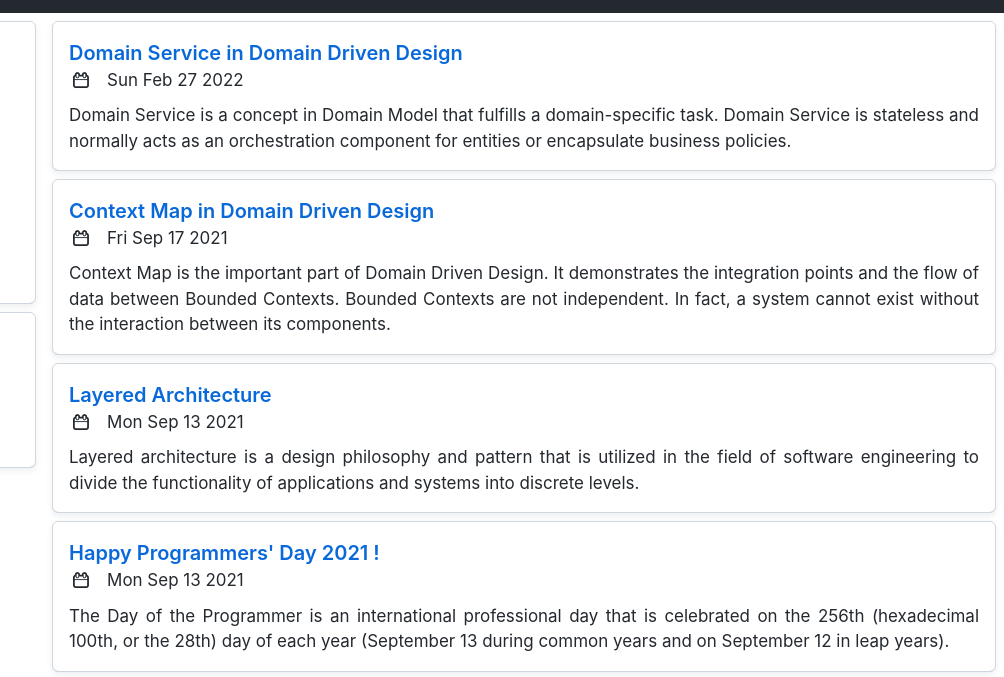
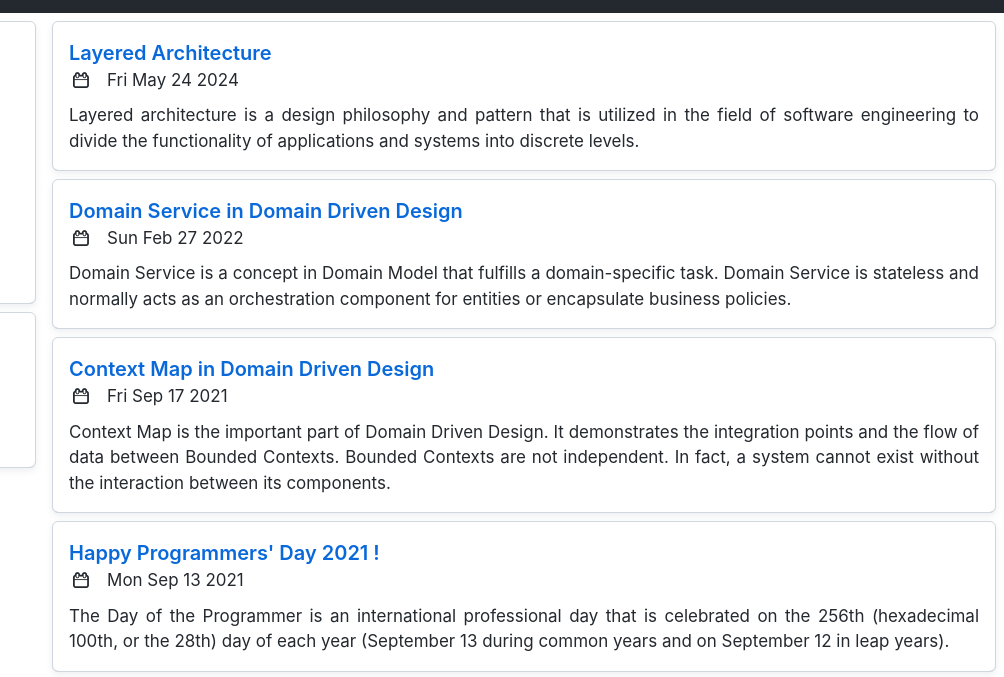
Before and after one commit to abbasamiri/abbasamiri.github.io, an Eleventy site: page src/posts.njk in a window 1280 px wide. Shown: the part 49-726 px from the top of the page, 276-1280 px from the left. Built offline with nearby package versions, Linux system fonts and the light colour scheme; Eleventy itself is replaced by a stand-in of ours; files that its build step writes are made by us from their sources; what @jamshop/eleventy-filter-dump would draw is missing.

Commit message:
Fix date

```diff
--- a/src/posts/layered-architectutre.md
+++ b/src/posts/layered-architectutre.md
@@ -3,7 +3,7 @@ tags: post
 layout: layouts/post.njk
 title:  "Layered Architecture"
 permalink: "posts/Layered architecture/"
-date:   2021-09-13
+date:   2024-05-24
 comments_id : "7"
 description: "Layered architecture is a design philosophy and pattern that is utilized in the field of software engineering to divide the functionality of applications and systems into discrete levels."
 ---
```
